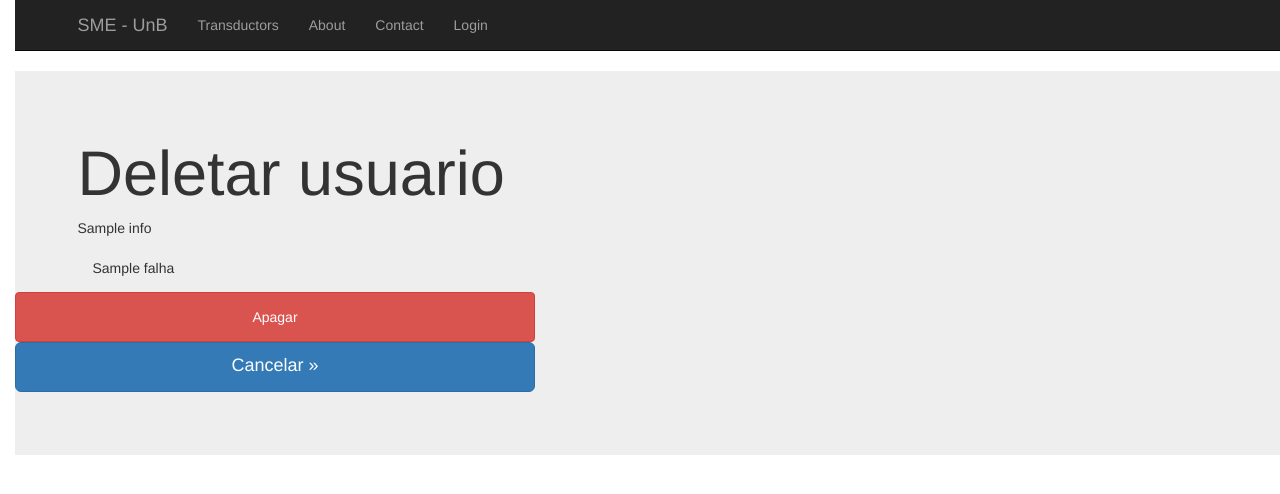
After one commit to fga-eps-mds/2016.2-SME_UnB, a Django app: template SME_UnB/users/templates/users/delete_user.html in a window 1280 px wide. The commit adds this page. Shown: the top 494 px of the page. Run offline with Django 3.2, Linux system fonts and the light colour scheme; the template is opened without the code that fills it: most values are stand-ins (such as "Sample title", 1, 10 or a date in 2020); parts of the project's set-up code (start-up, migrations or seed data) failed here and were passed over; some libraries are stand-ins or nearby versions.

Commit message:
adding urls and theirs respective templates about delete users
Conflicts:
	SME_UnB/users/urls.py

```diff
--- a/SME_UnB/users/templates/users/dashboard.html
+++ b/SME_UnB/users/templates/users/dashboard.html
@@ -15,7 +15,8 @@
             {% endif %}
             <li><a href="{% url 'users:logout' %}">Logout</a></li>
             <li><a href="{% url 'users:register' %}">Registrar</a></li>
-            <li><a href="{% url 'users:list_user' %}">Editar Usuarios</a></li>
+            <li><a href="{% url 'users:list_user_edit' %}">Editar Usuarios</a></li>
+            <li><a href="{% url 'users:list_user_delete' %}">Deletar Usuarios</a></li>
 
             {% endblock %}
         </ul>
--- /dev/null
+++ b/SME_UnB/users/templates/users/delete_user.html
@@ -0,0 +1,41 @@
+{% extends 'base.html' %}
+
+{% block title %}
+{% endblock %}
+<title>Deletar  Usuario</title>
+
+{% block body %}
+
+<div class="jumbotron">
+  <div class="container">
+
+
+
+      <h1>Deletar usuario</h1>
+      <p2>{{info}}</p2>
+
+      <h1> </h1>
+    <form class="col-md-6 configdiv" action="delete" method="post">
+        <p2>{{falha}}</p2>
+
+        {% csrf_token %}
+
+        </div>
+          <button type="submit" class="btn btn-danger" href="{% url 'users:list_user_delete' %}" style="width: 520px; height: 50px">Apagar</button>
+        <p><a class="btn btn-primary btn-lg" href="{% url 'users:list_user_delete' %}" role="button" style="width: 520px; height: 50px">Cancelar &raquo;</a></p>
+
+    </form>
+
+  </div>
+</div>
+{% endblock %}
+{% block login %}
+<form class="navbar-form navbar-right" action="login" method="post">
+    <p2 color="red" >{{falha}}</p2>
+    {% csrf_token %}
+    <div class="form-group">
+        <input type="password" name ="Password" placeholder="Password" class="form-control">
+    </div>
+    <button type="submit" class="btn btn-success">Sign in</button>
+</form>
+{% endblock %}
--- a/SME_UnB/users/templates/users/edit_user.html
+++ b/SME_UnB/users/templates/users/edit_user.html
@@ -11,7 +11,7 @@
 
 
 
-      <h1>Editar novo usuario</h1>
+      <h1>Editar usuario</h1>
       <p2>{{info}}</p2>
 
       <h1> </h1>
@@ -66,7 +66,7 @@
 
         </div>
         <button type="submit" class="btn btn-success" style="width: 520px; height: 50px">Registrar</button>
-        <p><a class="btn btn-primary btn-lg" href="{% url 'users:list_user' %}" role="button" style="width: 520px; height: 50px">Cancelar &raquo;</a></p>
+        <p><a class="btn btn-primary btn-lg" href="{% url 'users:list_user_edit' %}" role="button" style="width: 520px; height: 50px">Cancelar &raquo;</a></p>
 
     </form>
 
--- a/SME_UnB/users/urls.py
+++ b/SME_UnB/users/urls.py
@@ -9,6 +9,8 @@ urlpatterns = [
     url(r'^login/$', views.show_login, name="login"),
     url(r'^logout/$', views.logout_view, name="logout"),
     url(r'^register/', views.register, name="register"),
-    url(r'^list_user/', views.list_user, name="list_user"),
+    url(r'^list_user_edit/', views.list_user_edit, name="list_user_edit"),
+    url(r'^list_user_delete/', views.list_user_delete, name="list_user_delete"),
     url(r'^edit_user/(?P<user_id>[0-9]+)/',views.edit_user, name="edit_user"),
+    url(r'^delete_user/(?P<user_id>[0-9]+)/',views.delete_user, name="delete_user"),
 ]
```
Also changed, not shown: SME_UnB/users/templates/users/list_user_delete.html (added, +11 -0 lines), SME_UnB/users/templates/users/list_user_edit.html (renamed from SME_UnB/users/templates/users/list_user.html).
